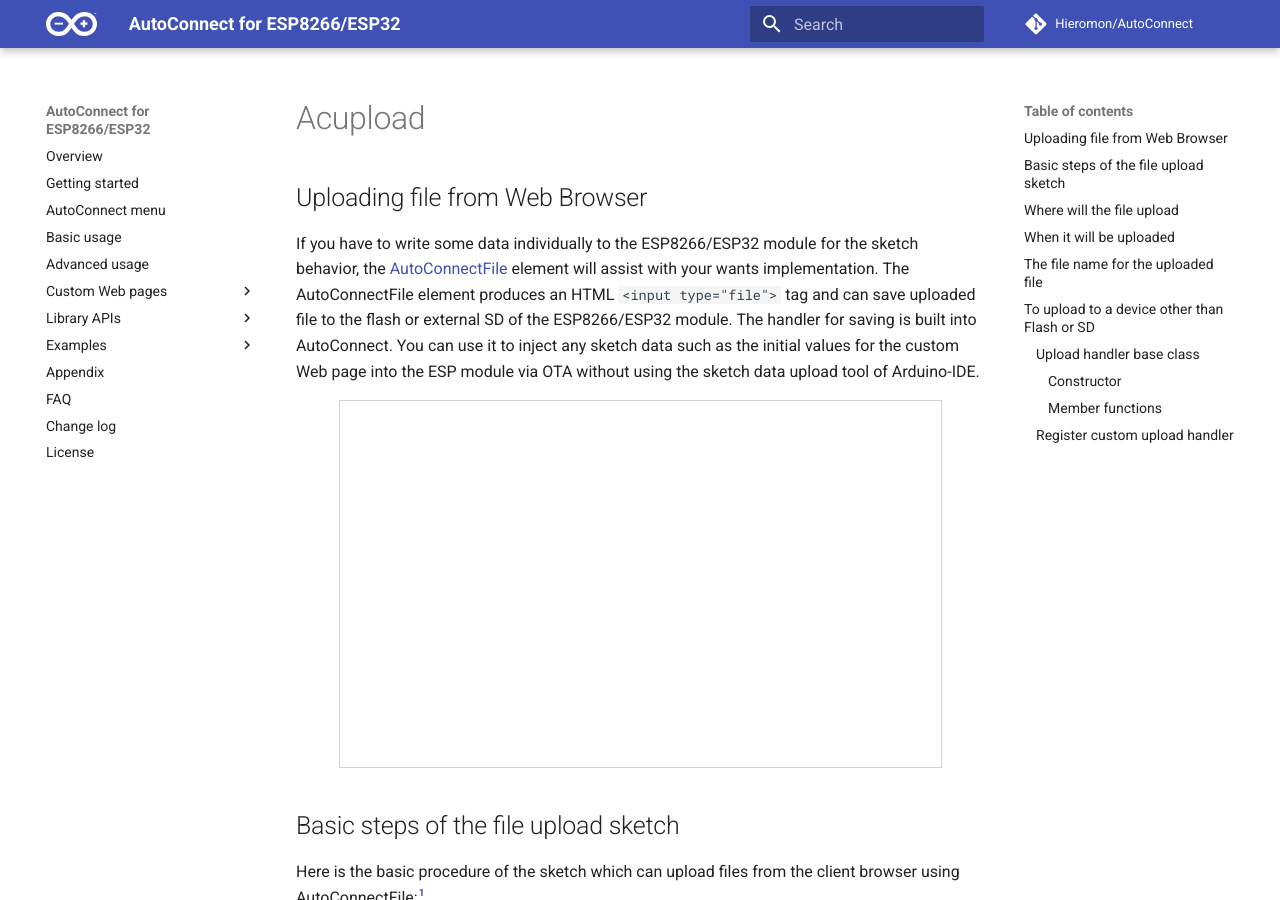
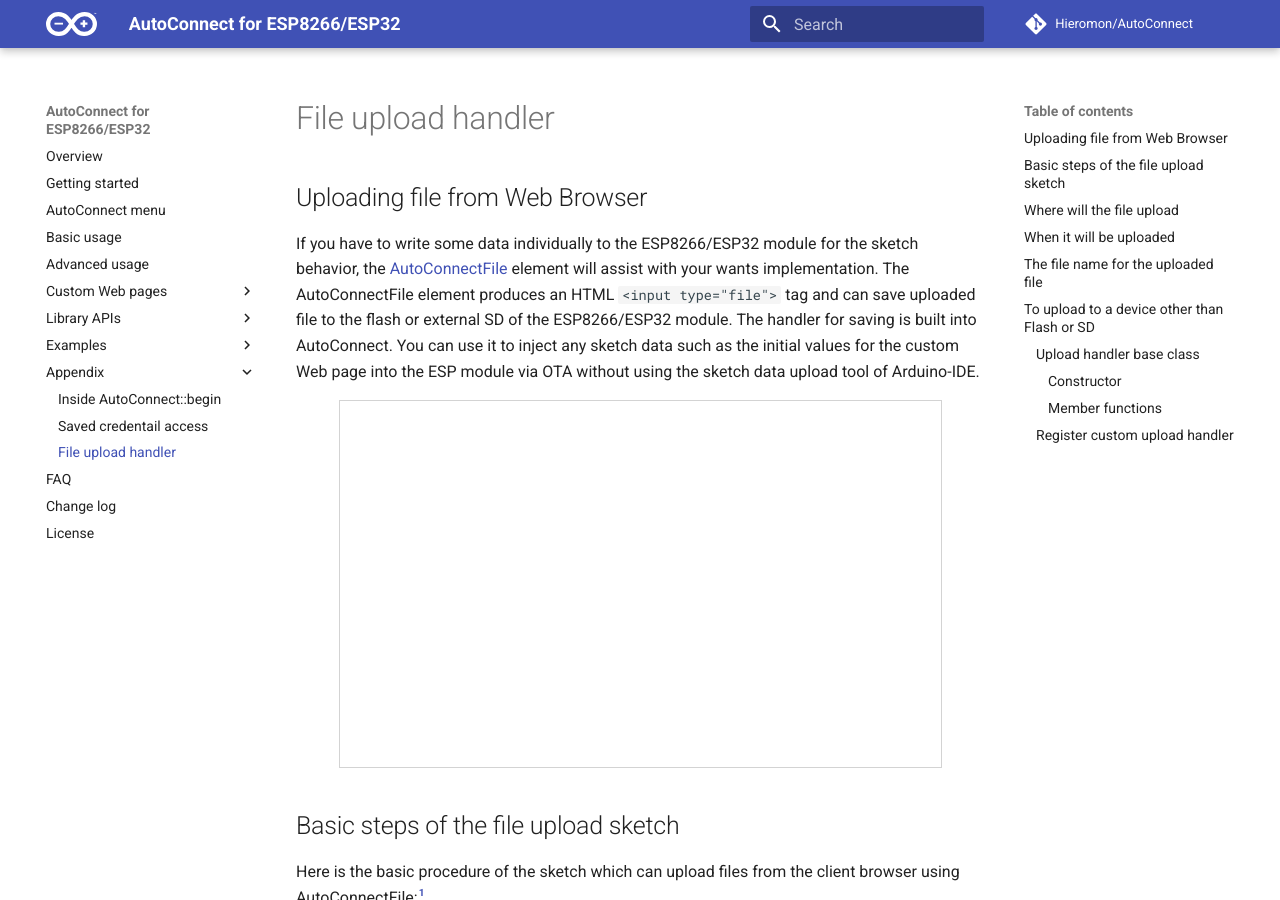
Before and after one commit to Hieromon/AutoConnect, an MkDocs documentation site: the page built from mkdocs/acupload.md, in a window 1280 px wide and 900 px high. Built offline with MkDocs 1.6.1 and Material for MkDocs 9.7.7, drawn with Linux system fonts in a browser that asks for light colours; nearby versions of some CDN libraries; comment, search, counter and statistics services are not loaded.

```diff
--- a/mkdocs.yml
+++ b/mkdocs.yml
@@ -30,7 +30,10 @@ nav:
     - 'Tips for data conversion': datatips.md
     - 'Attach the menu': menuize.md
     - 'Custom Web pages w/o JSON': wojson.md
-  - 'Appendix': lsbegin.md
+  - 'Appendix':
+    - 'Inside AutoConnect::begin': lsbegin.md
+    - 'Saved credentail access': credit.md
+    - 'File upload handler': acupload.md
   - 'FAQ' : faq.md
   - 'Change log' : changelog.md
   - 'License' : license.md
```
